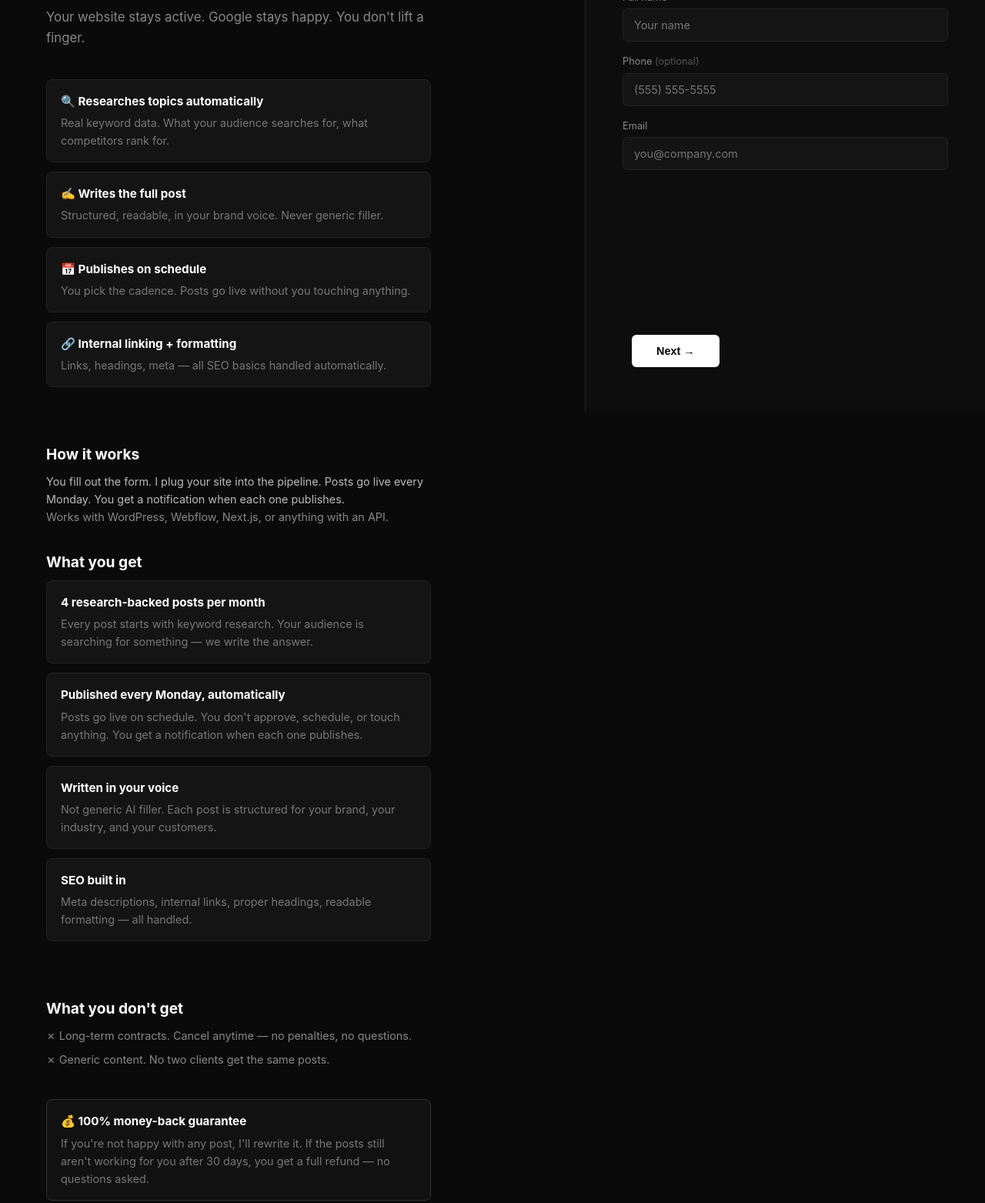
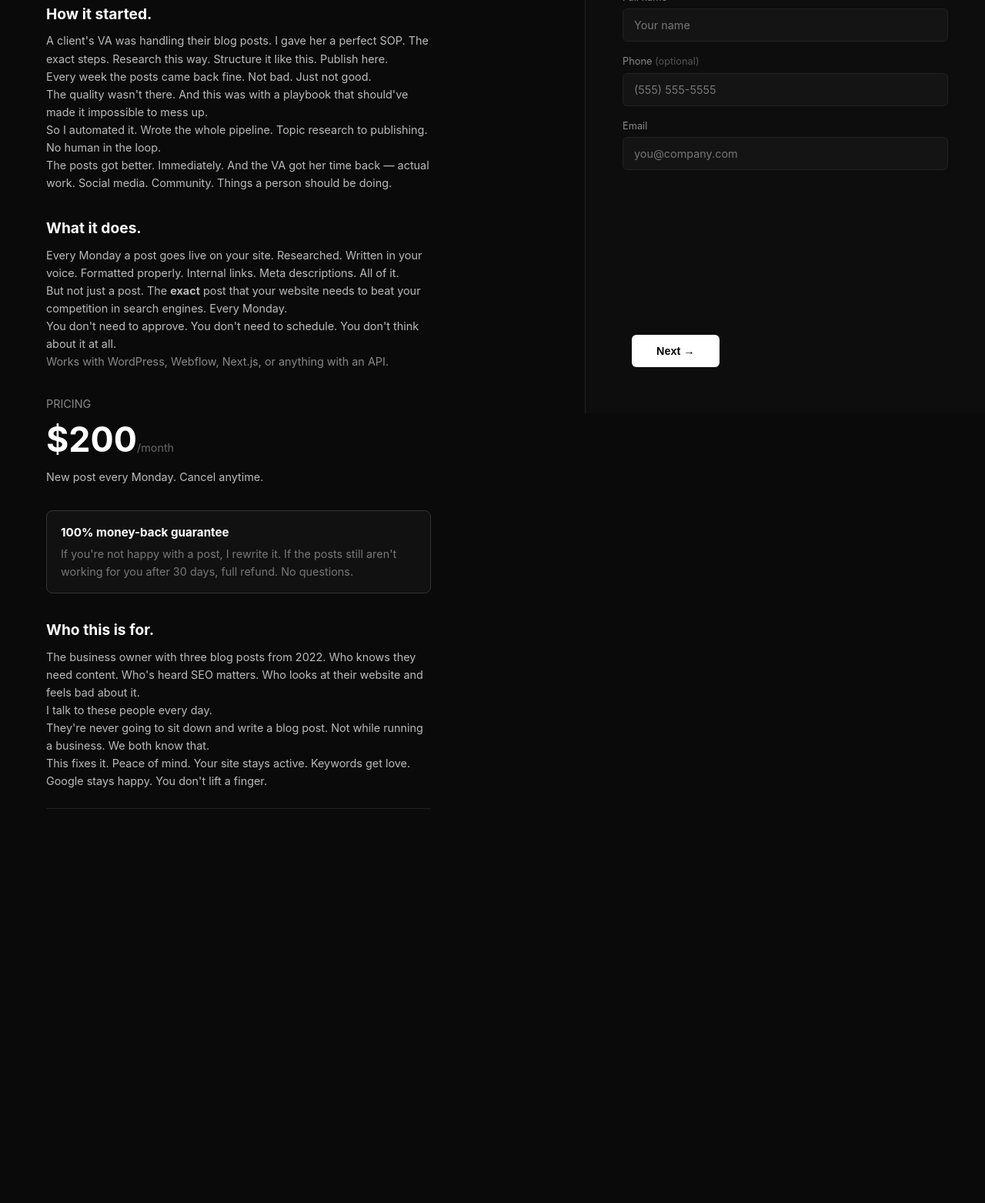
Before and after one commit to Bennyboy0789/blog-service, a website: page index.html in a window 1280 px wide. Shown: the part 263-1826 px from the top of the page at 77% size. After the commit the page ends 1418 px from the top, so only its background shows below. Drawn offline with Linux system fonts and the light colour scheme.

Commit message:
Full copy rewrite: Facebook voice, origin story, who this is for

```diff
--- a/index.html
+++ b/index.html
@@ -203,45 +203,38 @@
 
 <!-- ===== LEFT COLUMN ===== -->
 <div class="left">
-  <h1>Blog posts that write, research, and publish themselves. On a schedule. Forever.</h1>
-  <p class="subhead">Your website stays active. Google stays happy. You don't lift a finger.</p>
+  <h1>I built something.</h1>
+  <p class="subhead">Blog posts. Automated. Research, writing, formatting, publishing. On a schedule. Forever.</p>
 
-  <div class="features">
-    <div class="feat"><h3>🔍 Researches topics automatically</h3><p>Real keyword data. What your audience searches for, what competitors rank for.</p></div>
-    <div class="feat"><h3>✍️ Writes the full post</h3><p>Structured, readable, in your brand voice. Never generic filler.</p></div>
-    <div class="feat"><h3>📅 Publishes on schedule</h3><p>You pick the cadence. Posts go live without you touching anything.</p></div>
-    <div class="feat"><h3>🔗 Internal linking + formatting</h3><p>Links, headings, meta — all SEO basics handled automatically.</p></div>
-  </div>
+  <h2>How it started.</h2>
+  <p>A client's VA was handling their blog posts. I gave her a perfect SOP. The exact steps. Research this way. Structure it like this. Publish here.</p>
+  <p>Every week the posts came back fine. Not bad. Just not good.</p>
+  <p>The quality wasn't there. And this was with a playbook that should've made it impossible to mess up.</p>
+  <p>So I automated it. Wrote the whole pipeline. Topic research to publishing. No human in the loop.</p>
+  <p>The posts got better. Immediately. And the VA got her time back — actual work. Social media. Community. Things a person should be doing.</p>
 
-  <h2>How it works</h2>
-  <p>You fill out the form. I plug your site into the pipeline. Posts go live every Monday. You get a notification when each one publishes.</p>
+  <h2>What it does.</h2>
+  <p>Every Monday a post goes live on your site. Researched. Written in your voice. Formatted properly. Internal links. Meta descriptions. All of it.</p>
+  <p>But not just a post. The <strong>exact</strong> post that your website needs to beat your competition in search engines. Every Monday.</p>
+  <p>You don't need to approve. You don't need to schedule. You don't think about it at all.</p>
   <p style="color:#888;">Works with WordPress, Webflow, Next.js, or anything with an API.</p>
-
-  <h2>What you get</h2>
-  <div class="features">
-    <div class="feat"><h3>4 research-backed posts per month</h3><p>Every post starts with keyword research. Your audience is searching for something — we write the answer.</p></div>
-    <div class="feat"><h3>Published every Monday, automatically</h3><p>Posts go live on schedule. You don't approve, schedule, or touch anything. You get a notification when each one publishes.</p></div>
-    <div class="feat"><h3>Written in your voice</h3><p>Not generic AI filler. Each post is structured for your brand, your industry, and your customers.</p></div>
-    <div class="feat"><h3>SEO built in</h3><p>Meta descriptions, internal links, proper headings, readable formatting — all handled.</p></div>
-  </div>
-
-  <h2>What you don't get</h2>
-  <div style="display:grid; gap:8px; margin-bottom:40px;">
-    <p style="color:#888;">✗ Long-term contracts. Cancel anytime — no penalties, no questions.</p>
-
-    <p style="color:#888;">✗ Generic content. No two clients get the same posts.</p>
-  </div>
-
-  <div class="feat" style="border-color:#333; background:#111;">
-    <h3>💰 100% money-back guarantee</h3>
-    <p>If you're not happy with any post, I'll rewrite it. If the posts still aren't working for you after 30 days, you get a full refund — no questions asked.</p>
-  </div>
 
   <div class="price-block">
     <p class="price-label">PRICING</p>
     <div class="price-num">$200<span>/month</span></div>
-    <p>4 posts per month. Every Monday. Cancel anytime. No contracts, no setup fees.</p>
+    <p>New post every Monday. Cancel anytime.</p>
   </div>
+
+  <div class="feat" style="border-color:#333; background:#111;">
+    <h3>100% money-back guarantee</h3>
+    <p>If you're not happy with a post, I rewrite it. If the posts still aren't working for you after 30 days, full refund. No questions.</p>
+  </div>
+
+  <h2>Who this is for.</h2>
+  <p>The business owner with three blog posts from 2022. Who knows they need content. Who's heard SEO matters. Who looks at their website and feels bad about it.</p>
+  <p>I talk to these people every day.</p>
+  <p>They're never going to sit down and write a blog post. Not while running a business. We both know that.</p>
+  <p>This fixes it. Peace of mind. Your site stays active. Keywords get love. Google stays happy. You don't lift a finger.</p>
 
   <hr>
 
```
